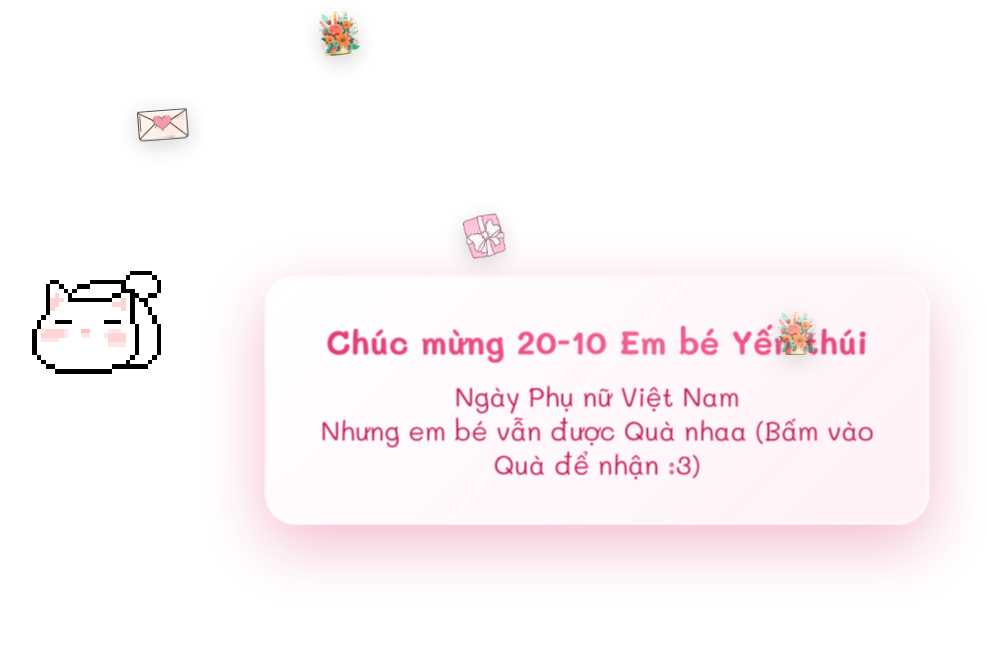
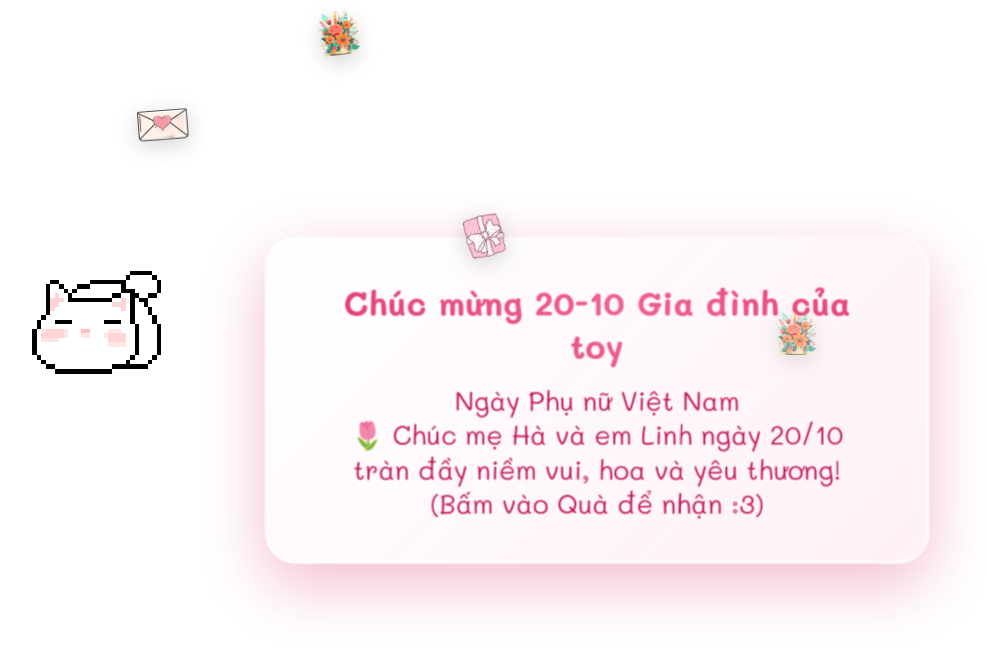
Before and after one commit to githubcuaan/WomenDay2025, a plain HTML site: page index.html in a window 1280 px wide. Shown: the whole page, without its empty margins (43-1030 px from the left). Drawn offline with Linux system fonts and the light colour scheme.

Commit message:
FOR MY FAM

```diff
--- a/index.html
+++ b/index.html
@@ -365,10 +365,10 @@
 <body>
     <!-- Thông điệp chúc mừng-->
     <div class="center-message">
-        <strong>Chúc mừng 20-10 Em bé Yến thúi</strong> <!--Sửa tiêu đề chúc mừng ở đây-->
+        <strong>Chúc mừng 20-10 Gia đình của toy</strong> <!--Sửa tiêu đề chúc mừng ở đây-->
         <span id="centerText">
             Ngày Phụ nữ Việt Nam<br> <!-- Sử lời nhắn hiển thị đầu ở đây-->
-            Nhưng em bé vẫn được Quà nhaa
+            🌷 Chúc mẹ Hà và em Linh ngày 20/10 tràn đầy niềm vui, hoa và yêu thương!
             (Bấm vào Quà để nhận :3)
         </span>
     </div>
@@ -393,23 +393,23 @@
         const messages = [
             {
                 img: "./assets/a1.jpg", //Thay ảnh
-                text: "Chúc em ngày 20/10 thật rực rỡ như nụ cười của em mỗi khi anh nhìn thấy. Cảm ơn em đã đến và làm thế giới của anh trở nên dịu dàng hơn bao giờ hết! 🌸" //Thay lời nhắn
+                text: "Chúc mẹ Hà và em Linh có một ngày 20/10 tràn ngập hoa, quà và tiếng cười. Hai người phụ nữ tuyệt vời nhất trong lòng con luôn xứng đáng được hạnh phúc và yêu thương thật nhiều! 🌷 🌸" //Thay lời nhắn
             },
             {
                 img: "./assets/a2.jpg",
-                text: "Anh thấy mình thật may mắn vì có “cô gái đặc biệt nhất” trong tim. Chúc em luôn xinh đẹp, hạnh phúc và được anh yêu thật nhiều! 💞"
+                text: "Chúc em gái họt giỏi bớt nghịch còn gánh anh với mẹ :))"
             },
             {
                 img: "./assets/a3.jpg",
-                text: "Cảm ơn Em vì đã luôn mạnh mẽ và tuyệt vời như thế!"
+                text: "Mẹ với em luôn là lí do để con phấn đấu, không cho mình được phép gục gã dù thế nào đi nữa."
             },
             {
                 img: "./assets/a4.jpg",
-                text: "Chúc em một ngày 20/10 thật hạnh phúc và trọn vẹn! Em là món quà tuyệt vời nhất mà cuộc sống mang lại cho ck. "
+                text: "Mẹ ơi, chúc mẹ ngày 20/10 thật vui, thật nhiều sức khỏe và luôn nở nụ cười hạnh phúc. Con yêu mẹ nhiều lắm, cảm ơn mẹ vì đã luôn là bờ vai vững chắc và trái tim ấm áp của con! ❤️ "
             },
             {
                 img: "./assets/a5.jpg",
-                text: "Cin lỗi em vì anh không thể mua cho em một đóa hoa, nhưng em đã là đóa đẹp nhất rùi  "
+                text: "Anh zai không có tiền để mua hoa cho 2 mẹ con rùi, chịu khó bấm onl nhé :(( "
             }
         ];
 
```
Also changed, not shown: assets/a1.jpg, assets/a2.jpg, assets/a3.jpg, assets/a4.jpg, assets/a5.jpg.
